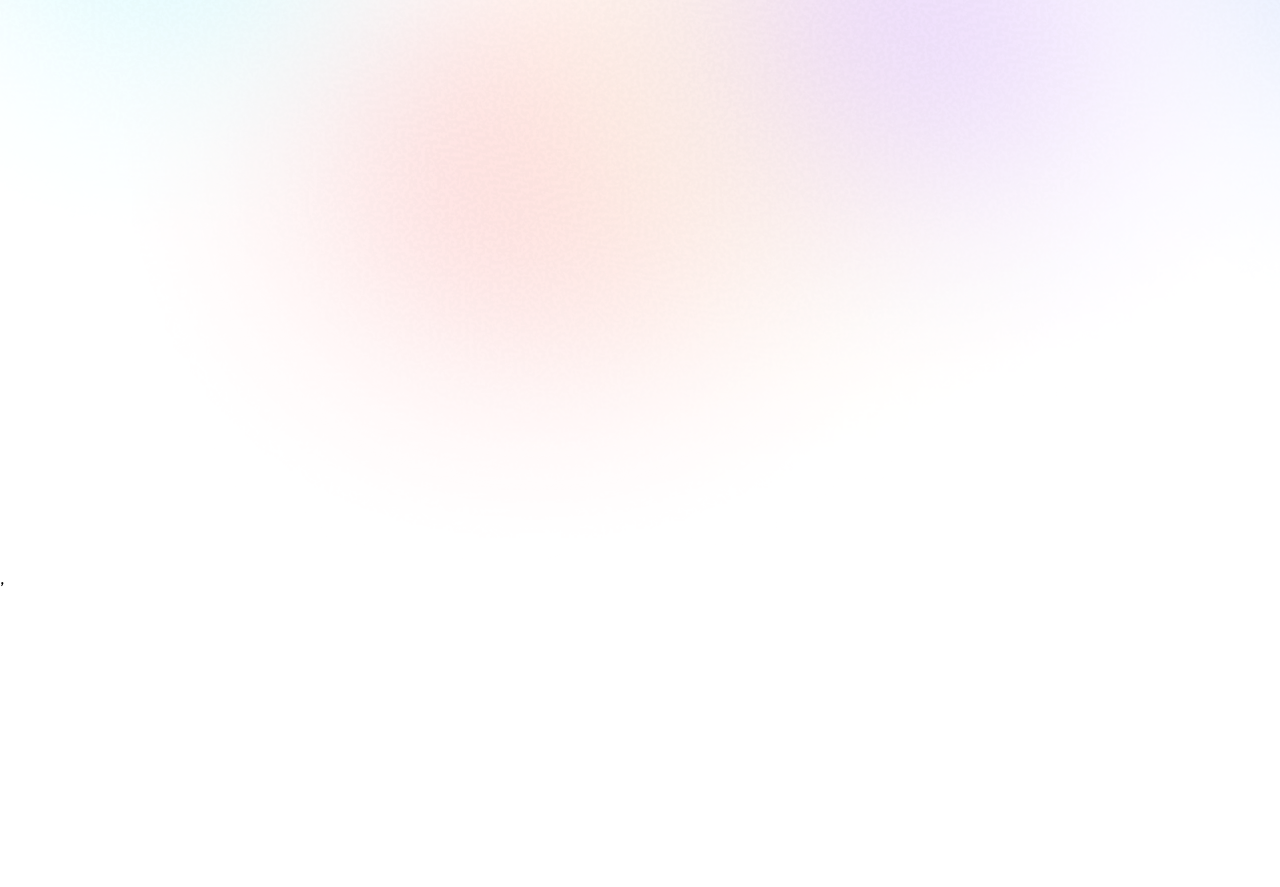
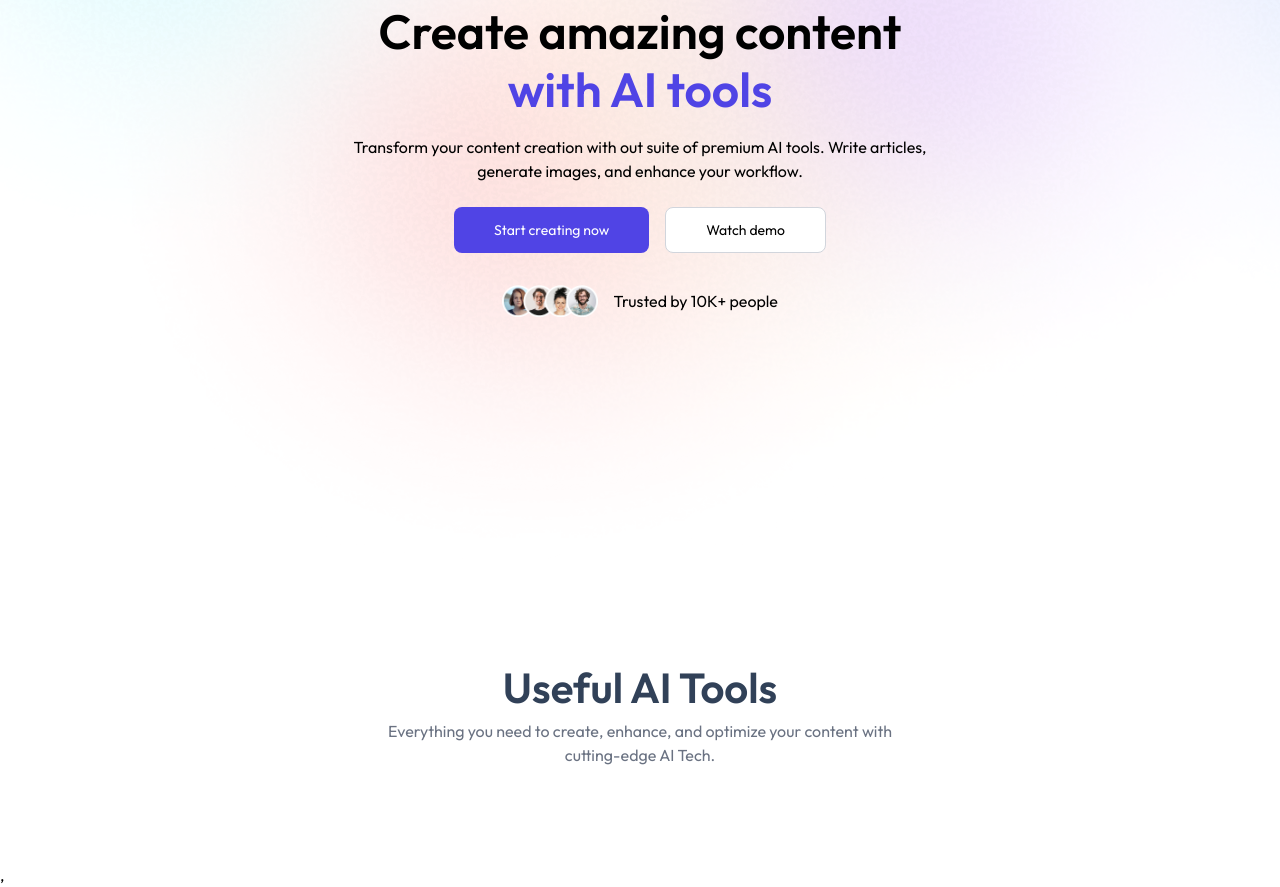
Before and after one commit to AarishEjaz/Happen.AI, a React (Vite) app in the folder frontend/: page / in a window 1280 px wide. Shown: the part 240-1127 px from the top of the page. Before the commit the page ends 830 px from the top, so only its background shows below. Built offline with nearby package versions, Linux system fonts and the light colour scheme; no server answers.

Commit message:
added some changes

```diff
--- /dev/null
+++ b/frontend/src/components/AiTools.jsx
@@ -0,0 +1,14 @@
+import React from 'react'
+
+const AiTools = () => {
+  return (
+    <div className='px-4 sm:px-20 xl:px-32 my-24'>
+      <div className='text-center'>
+        <h2 className='text-slate-700 text-[42px] font-semibold'>Useful AI Tools</h2>
+        <p className='text-gray-500 max-w-lg mx-auto'>Everything you need to create, enhance, and optimize your content with cutting-edge AI Tech.</p>
+      </div>
+    </div>
+  )
+}
+
+export default AiTools
--- a/frontend/src/components/Hero.jsx
+++ b/frontend/src/components/Hero.jsx
@@ -1,22 +1,27 @@
-// import React from 'react'
-
-// const Hero = () => {
-//   return (
-//     <div className='px-4 sm:px-20 xl:px-32 relative inline flex flex-col w-full justify-center bg-[url(/gradientBackground.png)] bg-cover bg-no-repeat min-h-screen'>
-//       Hero
-//     </div>
-//   )
-// }
-
-// export default Hero
-
 
 import React from 'react'
+import { useNavigate } from 'react-router-dom'
+import { assets } from '../assets/assets'
 
 const Hero = () => {
+
+    const navigate = useNavigate()
   return (
     <div className='px-4 sm:px-20 xl:px-32 relative inline-flex flex-col w-full justify-center bg-[url(/gradientBackground.png)] bg-cover bg-no-repeat min-h-screen'>
-
+        <div className='text-center mb-6 '>
+            <h1 className='text-3xl sm:text-5xl mx:text-6xl 2xl:text-7xl font-semibold mx-auto leading-[1.2]'>Create amazing content <br/>
+            <span className='text-primary'>with AI tools</span></h1>
+            <p className='mt-4 max-w-xs sm:max-w-xl m-auto max-sm:text-xs text-grey-600'>Transform your content creation with out suite of premium AI tools.
+               Write articles, generate images, and enhance your workflow.
+            </p>
+        </div>
+        <div className='flex flex-wrap justify-center gap-4 text-sm max-sm:text-xs'>
+            <button onClick={()=>navigate('/ai')} className='bg-primary text-white px-10 py-3 rounded-lg hover:scale-102 active:scale-95 transition cursor-pointer'>Start creating now</button>
+            <button className='bg-white px-10 py-3 rounded-lg border border-gray-300 hover:scale-102 active:scale-95 tansition cursor-pointer'>Watch demo</button>
+        </div>
+        <div className='flex items-center gap-4 mt-8 mx-auto text-grey-600'>
+            <img src={assets.user_group} alt=" " className='h-8 ' /> Trusted by 10K+ people
+        </div>
     </div>
   )
 }
--- a/frontend/src/pages/Home.jsx
+++ b/frontend/src/pages/Home.jsx
@@ -1,6 +1,7 @@
 import React from 'react'
 import Navbar from '../components/Navbar'
 import Hero from '../components/Hero'
+import AiTools from '../components/AiTools'
 
 
 const Home = () => {
@@ -8,6 +9,7 @@ const Home = () => {
     <>
       <Navbar />
       <Hero />
+      <AiTools />
     </>
   )
 }
```
